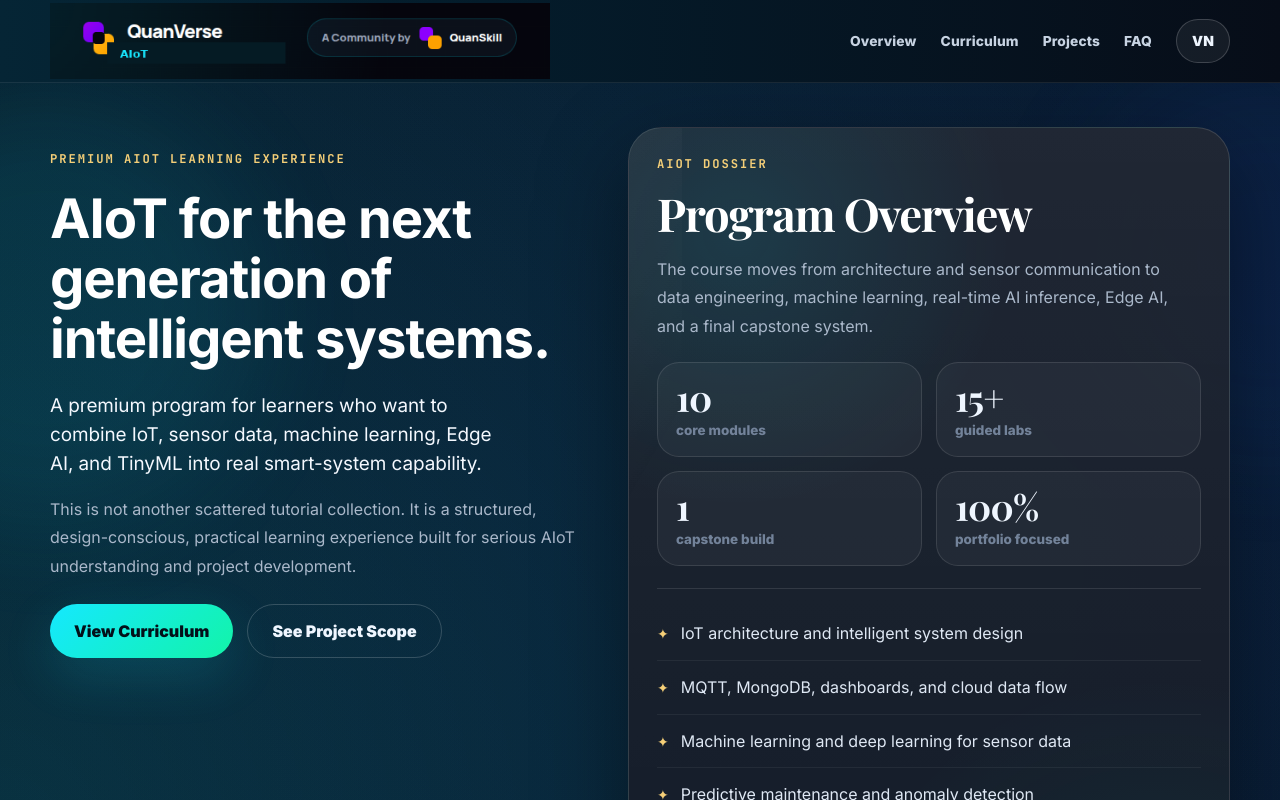
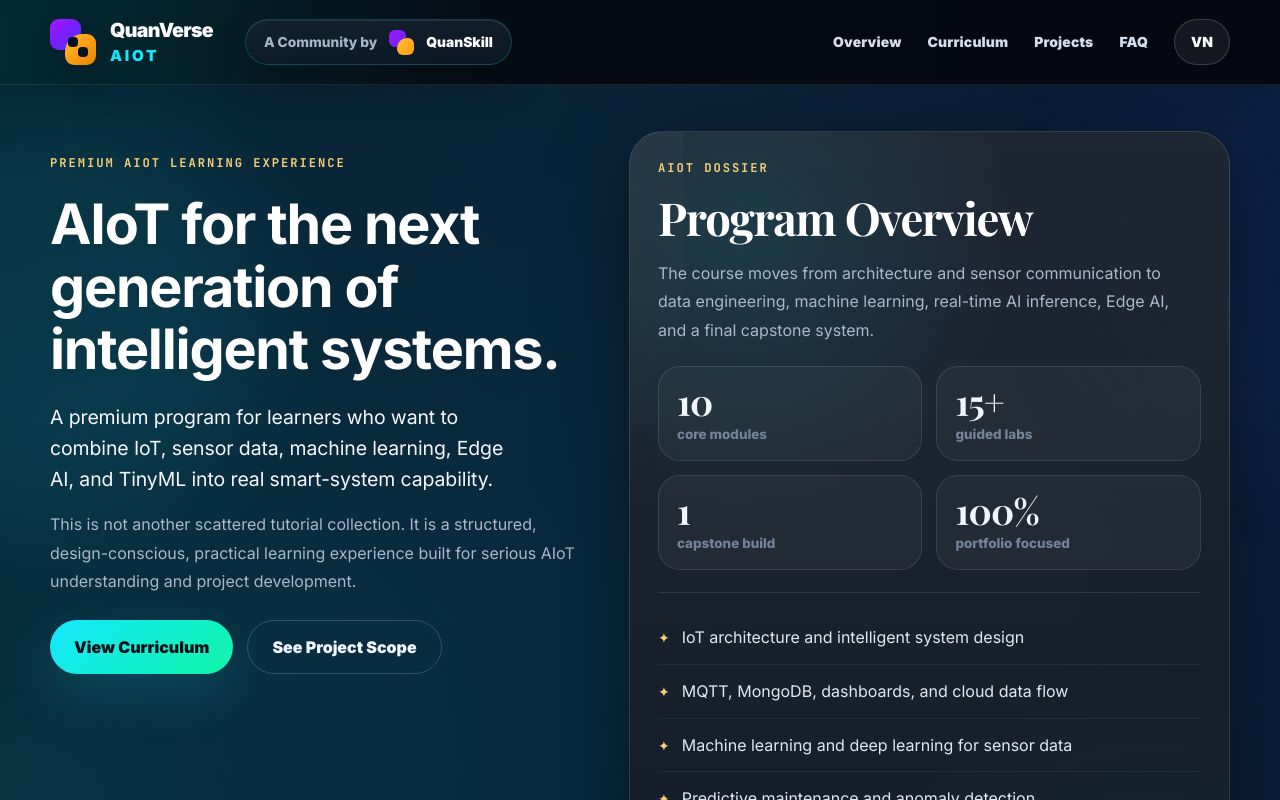
Before and after one commit to mishrasundaram/aiot-premium-course-webapp, a Next.js app: page / in a window 1280 px wide. Shown: the top 800 px of the page. Built offline with nearby package versions, Linux system fonts and the light colour scheme.

Commit message:
Replace header image with clean native AIoT logo

```diff
--- a/app/globals.css
+++ b/app/globals.css
@@ -1939,3 +1939,275 @@ button {
     line-height: 1.12 !important;
   }
 }
+
+/* =========================================================
+   FINAL HEADER LOGO FIX
+   No JPEG strip. No background rectangle.
+   Native QuanVerse + AIoT + QuanSkill logo.
+========================================================= */
+
+.site-header {
+  background:
+    radial-gradient(circle at 0% 50%, rgba(0, 80, 96, 0.30), transparent 38%),
+    linear-gradient(90deg, #061b24 0%, #050a13 44%, #050711 100%) !important;
+  border-bottom: 1px solid rgba(255,255,255,0.09) !important;
+  backdrop-filter: blur(20px) !important;
+}
+
+.nav-shell {
+  min-height: 84px !important;
+  display: flex !important;
+  align-items: center !important;
+  justify-content: space-between !important;
+  gap: 28px !important;
+}
+
+/* hide all old image/CSS logo attempts */
+.logo-image-zone,
+.brand-image,
+.brand-image img,
+.qv-symbol,
+.brand-copy,
+.community-badge {
+  display: none !important;
+}
+
+/* New clean logo */
+.native-brand-lockup {
+  display: flex;
+  align-items: center;
+  gap: 32px;
+  min-width: 0;
+}
+
+.native-brand {
+  display: inline-flex;
+  align-items: center;
+  gap: 14px;
+  min-width: 0;
+}
+
+.native-mark {
+  width: 46px;
+  height: 46px;
+  position: relative;
+  display: inline-block;
+  flex: 0 0 auto;
+  filter: drop-shadow(0 12px 22px rgba(0,0,0,0.32));
+}
+
+.native-mark-blue,
+.native-mark-gold {
+  position: absolute;
+  width: 31px;
+  height: 31px;
+  border-radius: 9px;
+}
+
+.native-mark-blue {
+  top: 0;
+  left: 0;
+  background: linear-gradient(135deg, #a316ff 0%, #7a1fff 46%, #4b31ff 100%);
+  border-bottom-right-radius: 18px;
+}
+
+.native-mark-gold {
+  right: 0;
+  bottom: 0;
+  background: linear-gradient(135deg, #ffc034 0%, #ff9d13 52%, #e18600 100%);
+  border-top-left-radius: 18px;
+}
+
+.native-mark::after {
+  content: "";
+  position: absolute;
+  left: 18px;
+  top: 18px;
+  width: 10px;
+  height: 10px;
+  border-radius: 4px;
+  background: #06121d;
+  box-shadow: 10px 10px 0 #06121d;
+}
+
+.native-brand-copy {
+  display: flex;
+  flex-direction: column;
+  justify-content: center;
+}
+
+.native-brand-copy strong {
+  color: #ffffff;
+  font-size: 1.22rem;
+  line-height: 1;
+  font-weight: 850;
+  letter-spacing: -0.035em;
+}
+
+.native-brand-copy small {
+  margin-top: 7px;
+  color: #16e8ff;
+  font-size: 0.95rem;
+  line-height: 1;
+  font-weight: 950;
+  letter-spacing: 0.18em;
+  text-transform: uppercase;
+}
+
+/* Community badge like reference */
+.native-community {
+  height: 46px;
+  padding: 0 18px;
+  display: inline-flex;
+  align-items: center;
+  gap: 12px;
+  border-radius: 999px;
+  color: #a9b6ca;
+  background:
+    linear-gradient(180deg, rgba(255,255,255,0.052), rgba(255,255,255,0.02)),
+    rgba(8, 22, 36, 0.72);
+  border: 1px solid rgba(22,232,255,0.20);
+  box-shadow:
+    inset 0 1px 0 rgba(255,255,255,0.08),
+    0 18px 42px rgba(0,0,0,0.20);
+  white-space: nowrap;
+  font-size: 0.86rem;
+  font-weight: 800;
+}
+
+.native-community > span:first-child {
+  color: #a7b6cb;
+}
+
+.native-community strong {
+  color: #ffffff;
+  font-weight: 900;
+}
+
+.native-mini-mark {
+  width: 25px;
+  height: 25px;
+  position: relative;
+  display: inline-block;
+  flex: 0 0 auto;
+}
+
+.native-mini-mark span {
+  position: absolute;
+  width: 17px;
+  height: 17px;
+  border-radius: 6px;
+}
+
+.native-mini-mark span:first-child {
+  top: 0;
+  left: 0;
+  background: linear-gradient(135deg, #a316ff, #6427ff);
+  border-bottom-right-radius: 10px;
+}
+
+.native-mini-mark span:last-child {
+  right: 0;
+  bottom: 0;
+  background: linear-gradient(135deg, #ffc034, #ff9d13);
+  border-top-left-radius: 10px;
+}
+
+/* Header nav balance */
+.nav-links {
+  gap: 26px !important;
+}
+
+.nav-links a {
+  color: #d5dceb !important;
+  font-size: 0.87rem !important;
+  font-weight: 850 !important;
+}
+
+.nav-links button {
+  min-width: 56px !important;
+  height: 46px !important;
+  background: rgba(255,255,255,0.065) !important;
+  color: #ffffff !important;
+  border: 1px solid rgba(255,255,255,0.17) !important;
+}
+
+/* Keep hero title cleaner and smaller */
+.hero h1 {
+  font-family: "Inter", system-ui, sans-serif !important;
+  font-size: clamp(2.95rem, 4.35vw, 4.35rem) !important;
+  font-weight: 620 !important;
+  line-height: 1.12 !important;
+  letter-spacing: -0.022em !important;
+  max-width: 650px !important;
+}
+
+.hero-subtitle {
+  font-size: clamp(1.16rem, 1.52vw, 1.45rem) !important;
+  line-height: 1.58 !important;
+}
+
+.hero {
+  padding-top: 46px !important;
+  padding-bottom: 60px !important;
+  gap: 46px !important;
+}
+
+/* Section spacing cleanup */
+.section {
+  padding-top: 64px !important;
+  padding-bottom: 64px !important;
+}
+
+.section-head {
+  margin-bottom: 28px !important;
+}
+
+@media (max-width: 1080px) {
+  .native-community {
+    display: none;
+  }
+}
+
+@media (max-width: 760px) {
+  .nav-shell {
+    min-height: 76px !important;
+  }
+
+  .native-brand-lockup {
+    gap: 14px;
+  }
+
+  .native-mark {
+    width: 40px;
+    height: 40px;
+  }
+
+  .native-mark-blue,
+  .native-mark-gold {
+    width: 27px;
+    height: 27px;
+  }
+
+  .native-mark::after {
+    left: 15px;
+    top: 15px;
+    width: 9px;
+    height: 9px;
+    box-shadow: 9px 9px 0 #06121d;
+  }
+
+  .native-brand-copy strong {
+    font-size: 1.05rem;
+  }
+
+  .native-brand-copy small {
+    font-size: 0.78rem;
+    letter-spacing: 0.14em;
+  }
+
+  .hero h1 {
+    font-size: clamp(2.45rem, 10vw, 3.45rem) !important;
+    line-height: 1.13 !important;
+  }
+}
--- a/app/page.tsx
+++ b/app/page.tsx
@@ -206,10 +206,27 @@ export default function Home() {
 
       <header className="site-header">
         <div className="container nav-shell">
-          <div className="brand-zone logo-image-zone">
-            <a href="#top" className="brand brand-image" aria-label="QuanVerse - A Community by QuanSkill">
-              <img src="/quanskill-aiot.png" alt="QuanVerse - A Community by QuanSkill" />
+          <div className="native-brand-lockup">
+            <a href="#top" className="native-brand" aria-label="QuanVerse AIoT">
+              <span className="native-mark" aria-hidden="true">
+                <span className="native-mark-blue" />
+                <span className="native-mark-gold" />
+              </span>
+
+              <span className="native-brand-copy">
+                <strong>QuanVerse</strong>
+                <small>AIoT</small>
+              </span>
             </a>
+
+            <div className="native-community" aria-label="A Community by QuanSkill">
+              <span>A Community by</span>
+              <span className="native-mini-mark" aria-hidden="true">
+                <span />
+                <span />
+              </span>
+              <strong>QuanSkill</strong>
+            </div>
           </div>
 
           <nav className="nav-links">
```
